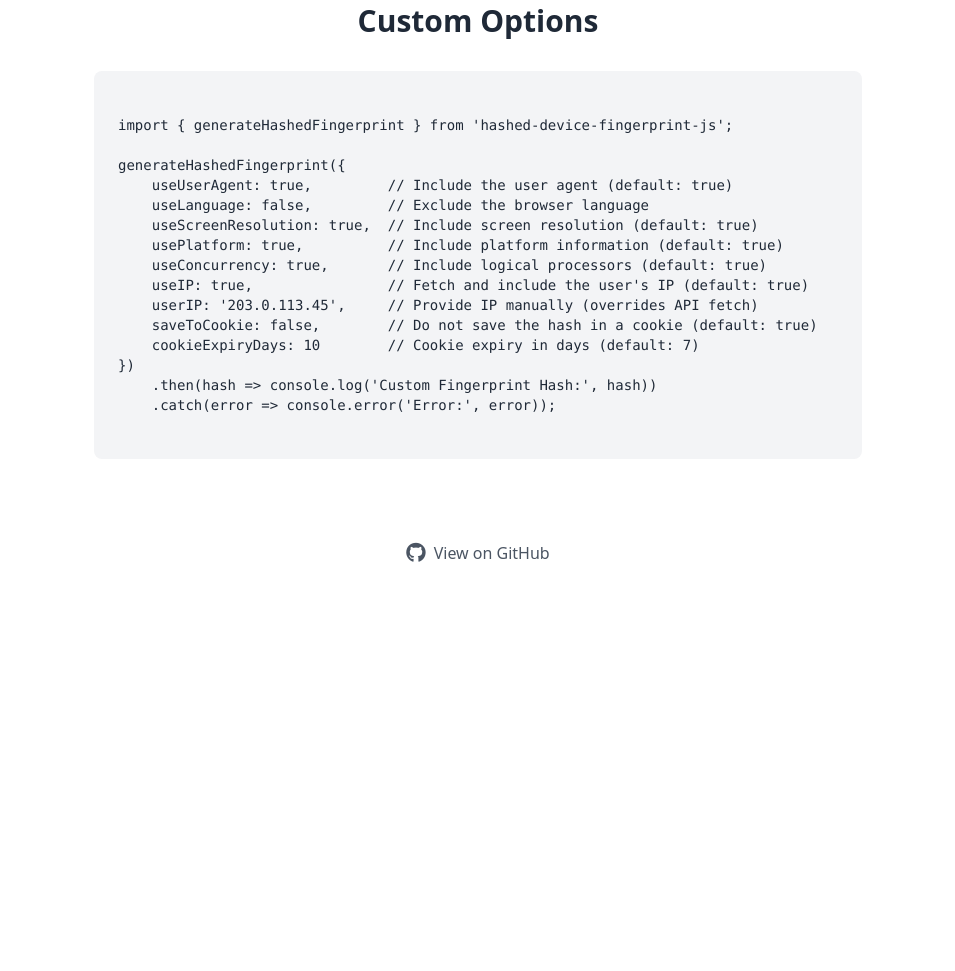
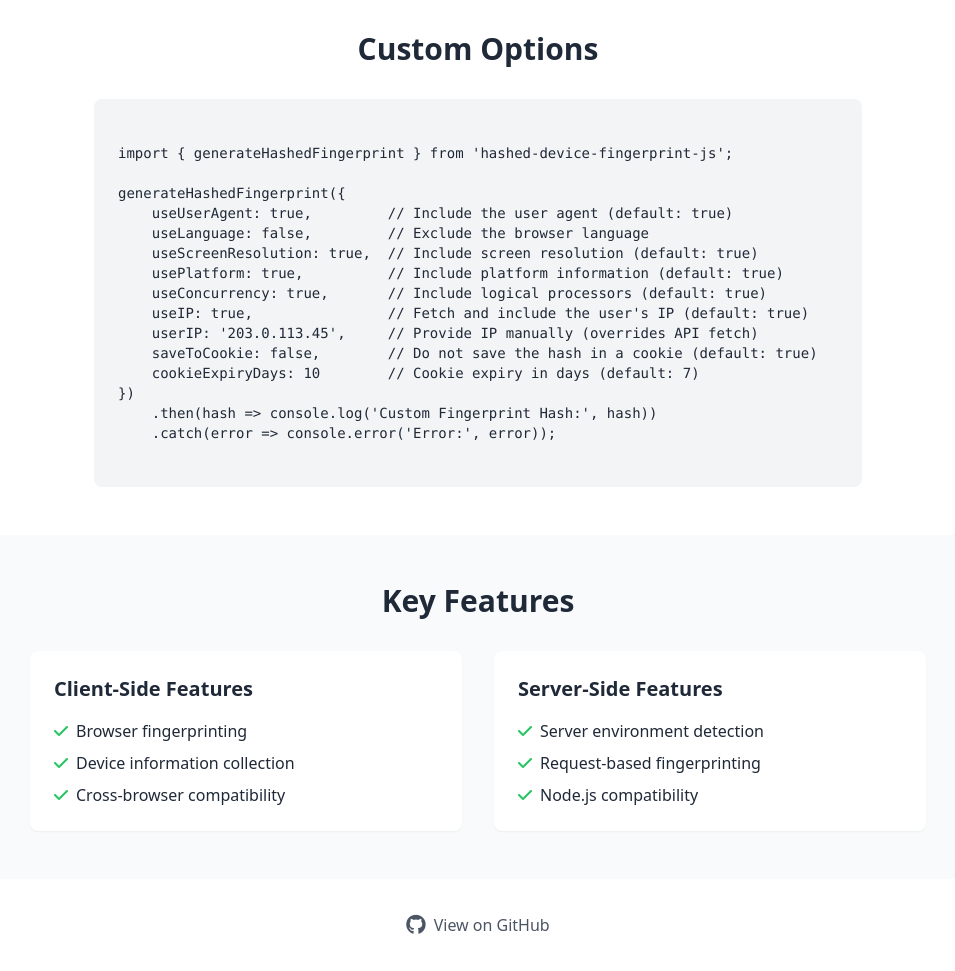
Before and after one commit to moumen-soliman/hashed-device-fingerprint-docs, a plain HTML site: page index.html in a window 1280 px wide. Shown: the part 1138-2109 px from the top of the page, without its empty margins (162-1117 px from the left). Before the commit the page ends 1737 px from the top, so only its background shows below. Drawn offline with nearby package versions, Linux system fonts and the light colour scheme.

Commit message:
Update index.html

```diff
--- a/index.html
+++ b/index.html
@@ -15,7 +15,7 @@
             Hashed Device Fingerprint JS
         </h1>
         <p class="text-xl text-gray-600 max-w-2xl mx-auto mb-8">
-            A lightweight JavaScript library for generating unique device fingerprints using advanced hashing techniques
+            A lightweight JavaScript library for generating unique device fingerprints with both client-side and server-side support
         </p>
         <div class="bg-gray-100 p-4 rounded-lg inline-block">
             <code class="text-gray-800">npm install hashed-device-fingerprint-js</code>
@@ -28,11 +28,16 @@
 
     <!-- Features Section -->
     <section class="container mx-auto px-4 py-12">
-        <div class="grid md:grid-cols-3 gap-8 max-w-5xl mx-auto">
+        <div class="grid md:grid-cols-4 gap-8 max-w-5xl mx-auto">
             <div class="p-6 bg-gray-50 rounded-lg">
                 <i class="fas fa-shield-alt text-2xl text-gray-900 mb-4"></i>
                 <h3 class="text-xl font-semibold mb-2">Secure Hashing</h3>
                 <p class="text-gray-600">Uses advanced hashing algorithms to generate unique device fingerprints</p>
+            </div>
+            <div class="p-6 bg-gray-50 rounded-lg">
+                <i class="fas fa-server text-2xl text-gray-900 mb-4"></i>
+                <h3 class="text-xl font-semibold mb-2">Server-Side Support</h3>
+                <p class="text-gray-600">Generate fingerprints on both client and server environments</p>
             </div>
             <div class="p-6 bg-gray-50 rounded-lg">
                 <i class="fas fa-bolt text-2xl text-gray-900 mb-4"></i>
@@ -87,6 +92,30 @@ generateHashedFingerprint({
         </div>
     </section>
 
+
+    <!-- Key Features Section -->
+    <section class="container mx-auto px-4 py-12 bg-gray-50">
+        <h2 class="text-3xl font-bold text-center mb-8">Key Features</h2>
+        <div class="grid md:grid-cols-2 gap-8 max-w-4xl mx-auto">
+            <div class="p-6 bg-white rounded-lg shadow-sm">
+                <h3 class="text-xl font-semibold mb-4">Client-Side Features</h3>
+                <ul class="space-y-2">
+                    <li><i class="fas fa-check text-green-500 mr-2"></i>Browser fingerprinting</li>
+                    <li><i class="fas fa-check text-green-500 mr-2"></i>Device information collection</li>
+                    <li><i class="fas fa-check text-green-500 mr-2"></i>Cross-browser compatibility</li>
+                </ul>
+            </div>
+            <div class="p-6 bg-white rounded-lg shadow-sm">
+                <h3 class="text-xl font-semibold mb-4">Server-Side Features</h3>
+                <ul class="space-y-2">
+                    <li><i class="fas fa-check text-green-500 mr-2"></i>Server environment detection</li>
+                    <li><i class="fas fa-check text-green-500 mr-2"></i>Request-based fingerprinting</li>
+                    <li><i class="fas fa-check text-green-500 mr-2"></i>Node.js compatibility</li>
+                </ul>
+            </div>
+        </div>
+    </section>
+
     <!-- GitHub Link -->
     <footer class="container mx-auto px-4 py-8 text-center">
         <a href="https://github.com/moumen-soliman/hashed-device-fingerprint-js"
```
